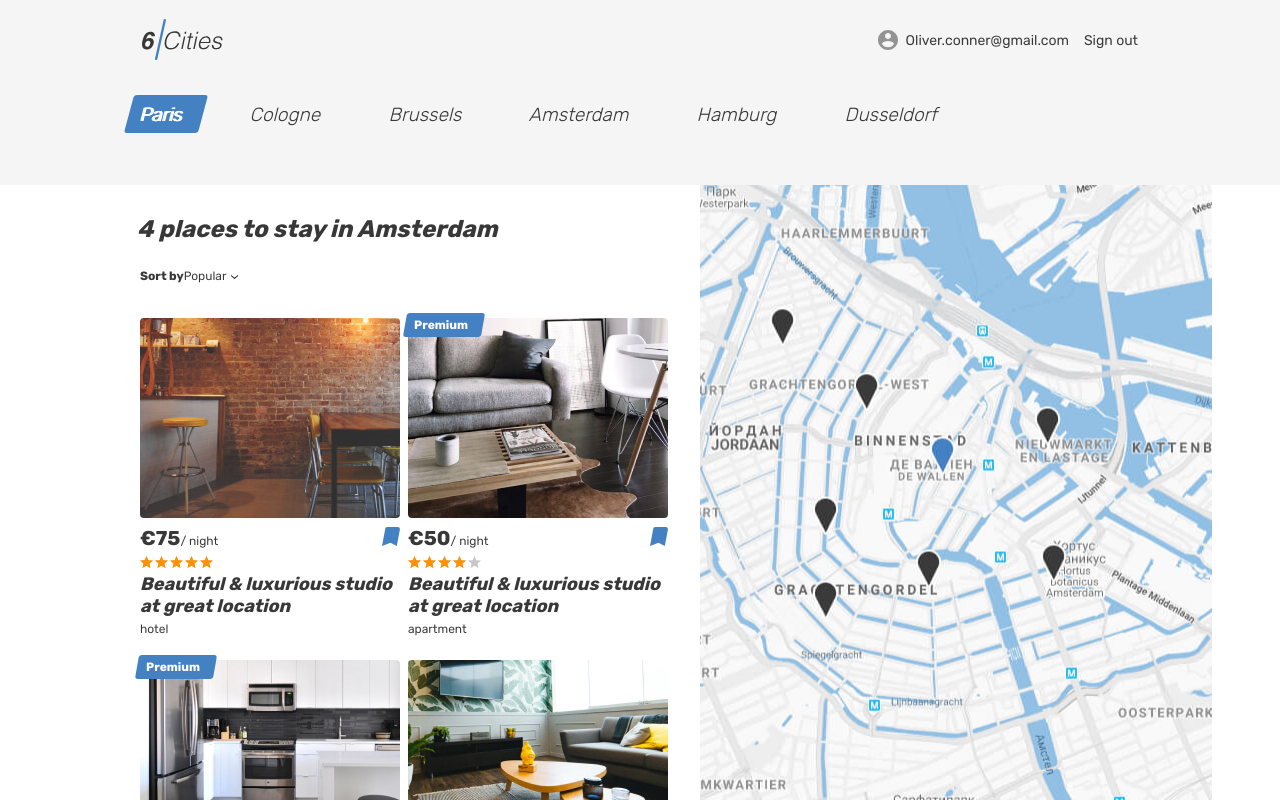
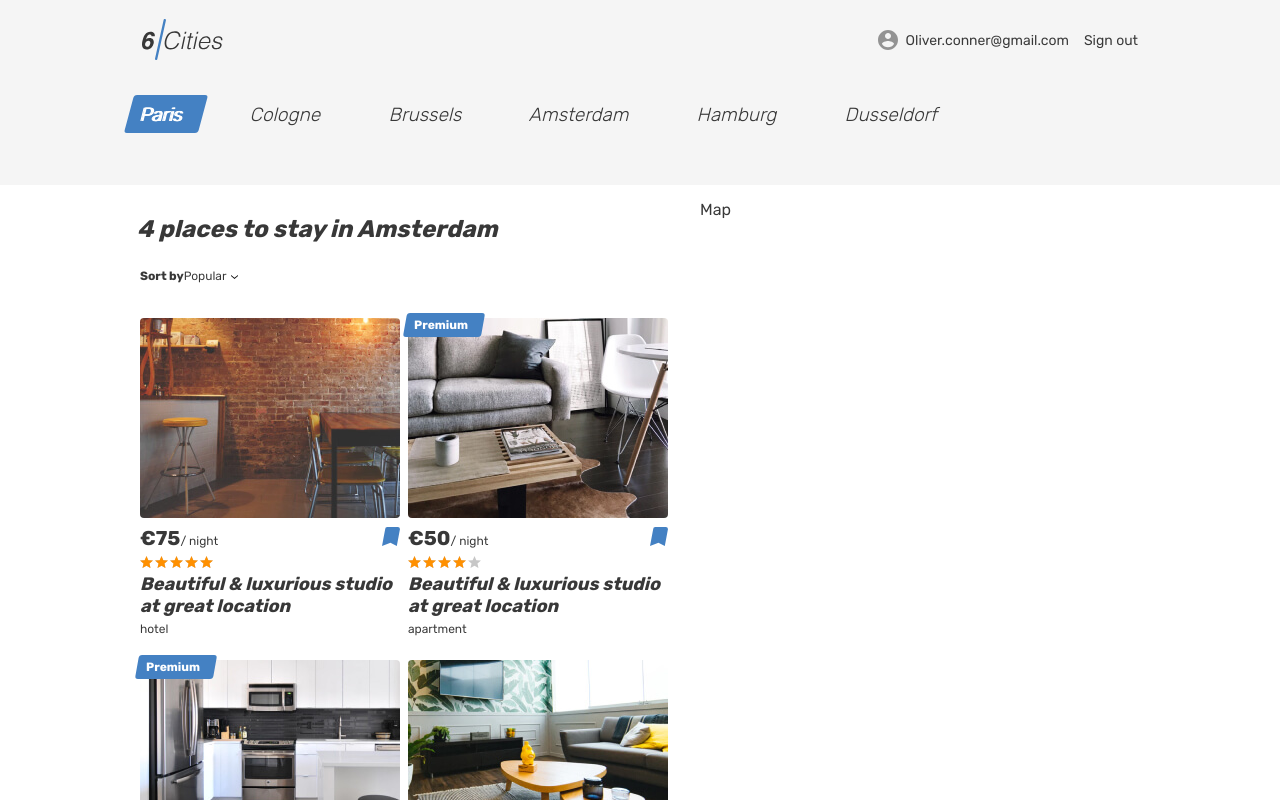
Before and after one commit to KuryakovDen/42634-six-cities-9, a React (Create React App) app in the folder project/: page / in a window 1280 px wide. Built offline with nearby package versions, Linux system fonts and the light colour scheme.

Commit message:
feat: Создание компонента карты

```diff
--- /dev/null
+++ b/project/src/components/map/map.tsx
@@ -0,0 +1,7 @@
+function Map(): JSX.Element {
+  return (
+    <p>Map</p>
+  );
+}
+
+export default Map;
--- a/project/src/screens/main-screen/main-screen.tsx
+++ b/project/src/screens/main-screen/main-screen.tsx
@@ -4,6 +4,7 @@ import LocationTabs from '../../components/location-tabs/location-tabs';
 import OffersSorting from '../../components/offers-sorting/offers-sorting';
 import OffersList from '../../components/offers-list/offers-list';
 import {Offer} from '../../types/offer';
+import Map from '../../components/map/map';
 
 type MainScreenProps = {
   offers: Offer[];
@@ -27,7 +28,9 @@ function MainScreen({ offers }: MainScreenProps): JSX.Element {
               <OffersList offers={offers} />
             </section>
             <div className="cities__right-section">
-              <section className="cities__map map"/>
+              <section className="cities__map map" style={{ backgroundImage: 'none' }}>
+                <Map />
+              </section>
             </div>
           </div>
         </div>
```
